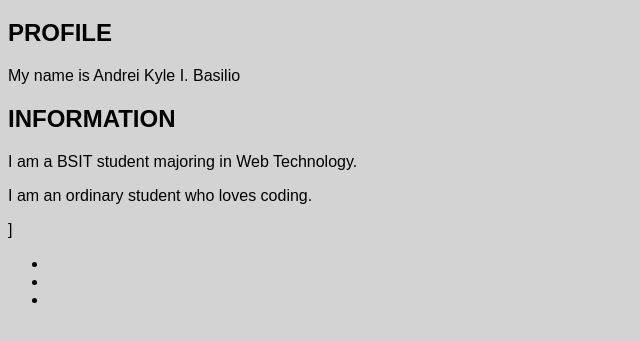
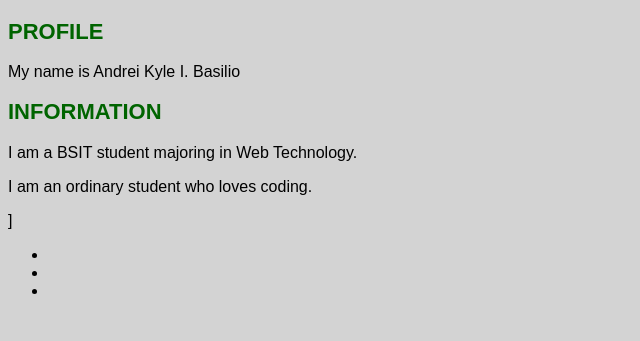
Before and after one commit to andreibasilio-developer/WebTech, a plain HTML site: page css-laboratory/lab3.html in a window 1280 px wide. Shown: the part 61-402 px from the top of the page, without its empty margins (0-640 px from the left). Drawn offline with Linux system fonts and the light colour scheme.

Commit message:
Designed the sub headings.

```diff
--- a/css-laboratory/style2.css
+++ b/css-laboratory/style2.css
@@ -7,3 +7,7 @@ h1 {
     color: darkblue;
     justify-content: center;
 }
+h2 {
+    font-size: 22px;
+    color:darkgreen;
+}
```
